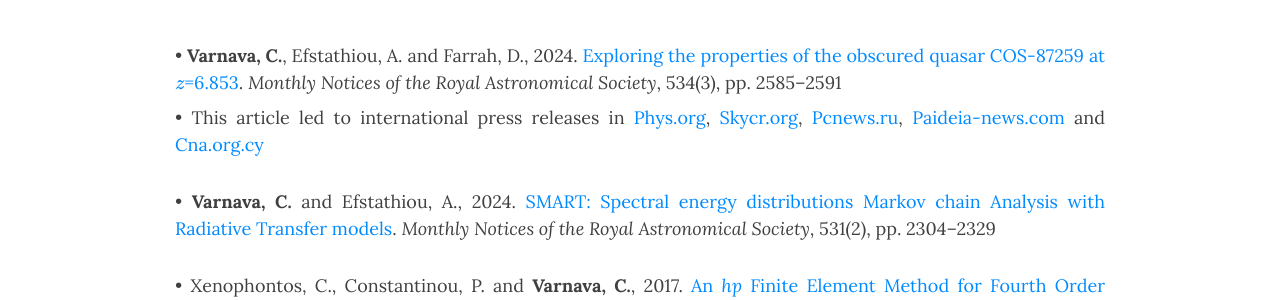
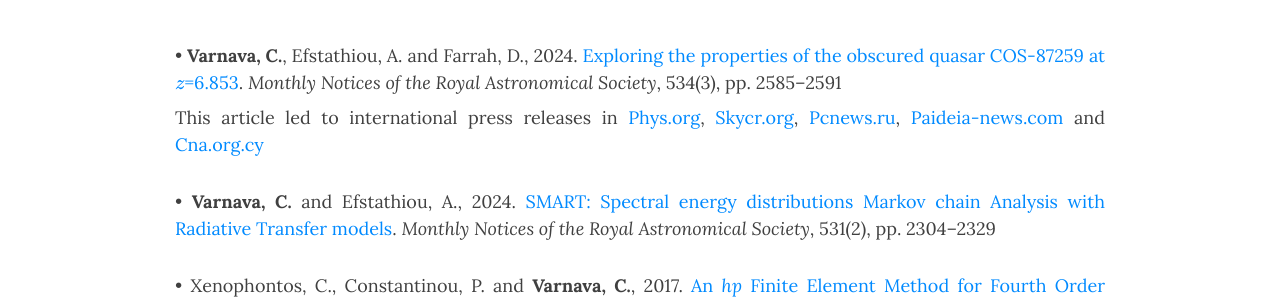
Before and after one commit to ch-var/ch-var.github.io, a Jekyll site: the page built from publications.html, in a window 1280 px wide and 1306 px high. Shown: the part 234-534 px from the top of the window. Built offline with Jekyll 4.4.1, drawn with Linux system fonts in a browser that asks for light colours; formulas are drawn with MathJax 3.

Commit message:
Update publications.html

```diff
--- a/publications.html
+++ b/publications.html
@@ -22,7 +22,7 @@ mathjax: true
 </style>
 
 <p align='justify' style="margin-bottom: 8px;">• <b>Varnava, C.</b>, Efstathiou, A. and Farrah, D., 2024. <a href="https://doi.org/10.1093/mnras/stae2221">Exploring the properties of the obscured quasar COS-87259 at \(z\)=6.853</a>. <i>Monthly Notices of the Royal Astronomical Society</i>, 534(3), pp. 2585–2591</p>
-<p align='justify' style="margin-top: 0px; margin-bottom: 8px;">• This article led to international press releases in <a href="https://phys.org/news/2024-10-astronomers-explore-properties-obscured-hyperluminous.html">Phys.org</a>, <a href="https://skycr.org/2024/10/21/exploran-las-propiedades-de-un-cuasar-hiperluminoso-oscurecido/">Skycr.org</a>, <a href="https://pcnews.ru/news/astronomy_obnaruzili_sverhmassivnuu_cernuu_dyru_v_centre_galaktiki_cos_87259-1530160.html#gsc.tab=0">Pcnews.ru</a>, <a href="https://paideia-news.com/panepistimio-frederick/2024/11/11/ereynitria-toy-eyropaikoy-panepistimioy-meleta-ena-protogono-yperfoteino-kbazar">Paideia-news.com</a> and <a href="https://www.cna.org.cy/press-release/article/7556971/anakoinosi-typoy-evropaiko-panepistimio-kyproy">Cna.org.cy</a></p>
+<p align='justify' style="margin-top: 0px; margin-bottom: 8px;">This article led to international press releases in <a href="https://phys.org/news/2024-10-astronomers-explore-properties-obscured-hyperluminous.html">Phys.org</a>, <a href="https://skycr.org/2024/10/21/exploran-las-propiedades-de-un-cuasar-hiperluminoso-oscurecido/">Skycr.org</a>, <a href="https://pcnews.ru/news/astronomy_obnaruzili_sverhmassivnuu_cernuu_dyru_v_centre_galaktiki_cos_87259-1530160.html#gsc.tab=0">Pcnews.ru</a>, <a href="https://paideia-news.com/panepistimio-frederick/2024/11/11/ereynitria-toy-eyropaikoy-panepistimioy-meleta-ena-protogono-yperfoteino-kbazar">Paideia-news.com</a> and <a href="https://www.cna.org.cy/press-release/article/7556971/anakoinosi-typoy-evropaiko-panepistimio-kyproy">Cna.org.cy</a></p>
 <p align='justify'>• <b>Varnava, C.</b> and Efstathiou, A., 2024. <a href="https://doi.org/10.1093/mnras/stae1141">SMART: Spectral energy distributions Markov chain Analysis with Radiative Transfer models</a>. <i>Monthly Notices of the Royal Astronomical Society</i>, 531(2), pp. 2304–2329</p>
 <p align='justify'>• Xenophontos, C., Constantinou, P. and <b>Varnava, C.</b>, 2017. <a href="https://doi.org/10.1007/978-3-319-65870-4_49">An <i>hp</i> Finite Element Method for Fourth Order Singularly Perturbed Problems</a>. <i>Lecture Notes in Computational Science and Engineering</i>, 119, pp. 681–692</p>
 <p align='justify'>• Constantinou, P., <b>Varnava, C.</b> and Xenophontos, C., 2016. <a href="https://doi.org/10.1007/s11075-016-0108-9">An <i>hp</i> finite element method for 4<sup>th</sup> order singularly perturbed problems</a>. <i>Numerical Algorithms</i>, 73(2), pp. 567–590</p>
```
